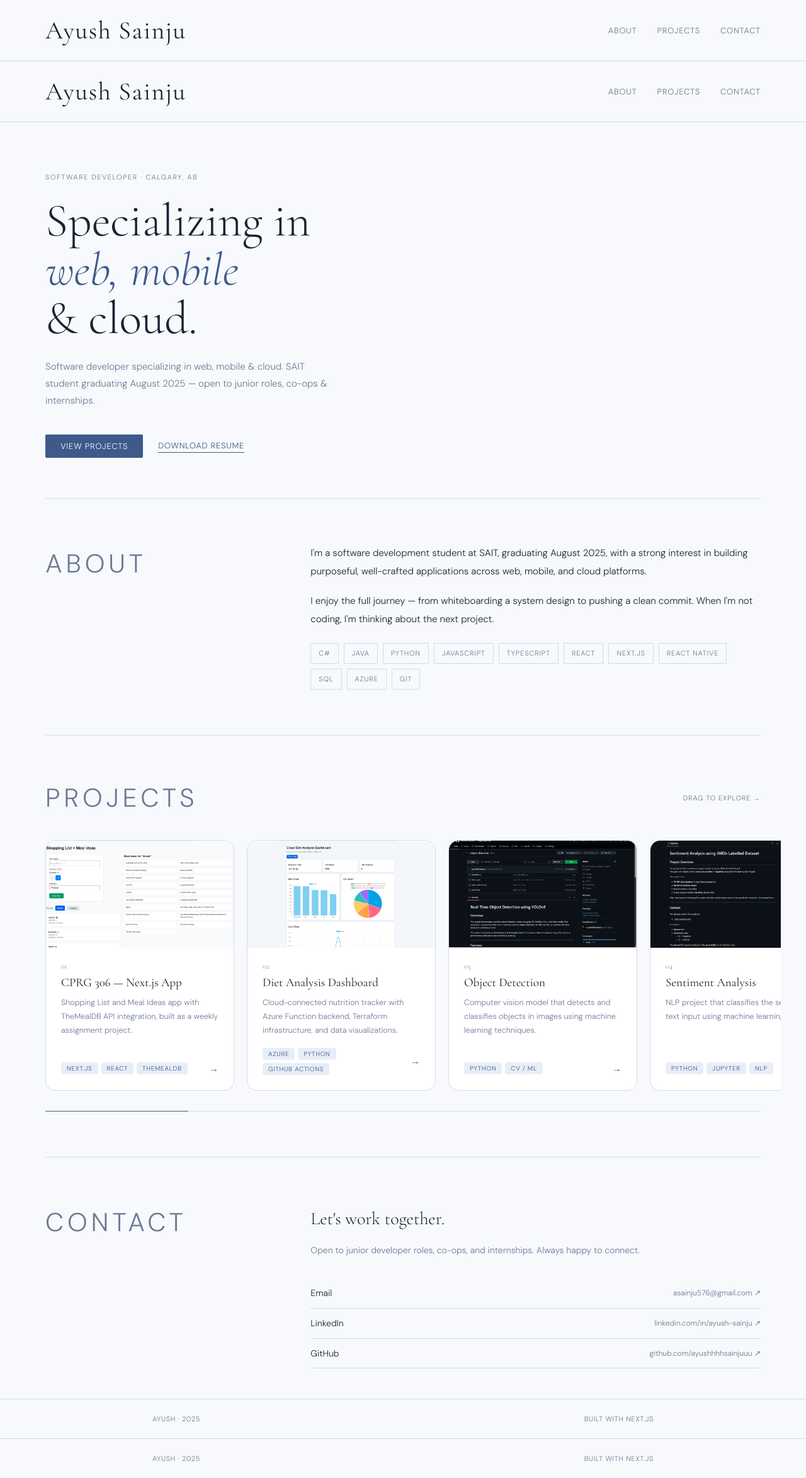
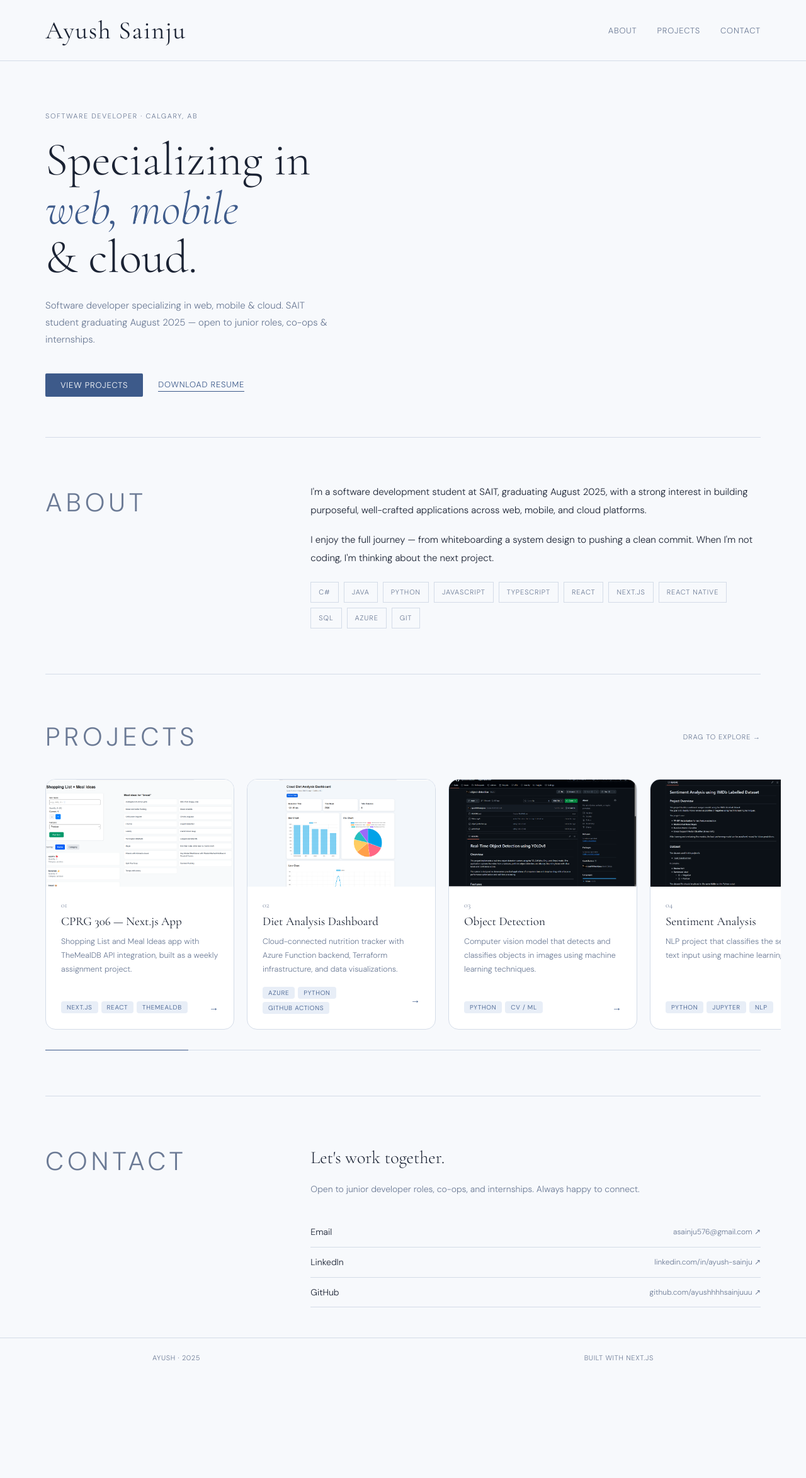
Before and after one commit to ayushhhhsainjuuu/portfolio, a Next.js app: page / in a window 1280 px wide. Shown: the whole page at 63% size. After the commit the page ends 2187 px from the top, so only its background shows below. Built offline with nearby package versions, Linux system fonts and the light colour scheme.

Commit message:
fixeed nav bar and layout issues

```diff
--- a/app/page.js
+++ b/app/page.js
@@ -1,14 +1,11 @@
-import Navbar from "@/components/Navbar";
 import Hero from "@/components/Hero";
 import About from "@/components/About";
 import Projects from "@/components/Projects";
 import Contact from "@/components/Contact";
-import Footer from "@/components/Footer";
 
 export default function Home() {
   return (
     <main>
-      <Navbar />
       <div style={{ maxWidth: "1200px", margin: "0 auto", padding: "0 2rem" }}>
         <Hero />
         <hr style={{ border: "none", borderTop: "0.5px solid var(--border)" }} />
@@ -18,7 +15,6 @@ export default function Home() {
         <hr style={{ border: "none", borderTop: "0.5px solid var(--border)" }} />
         <Contact />
       </div>
-      <Footer />
     </main>
   );
 }
```
